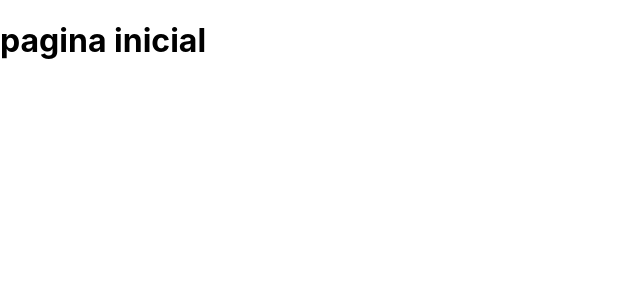
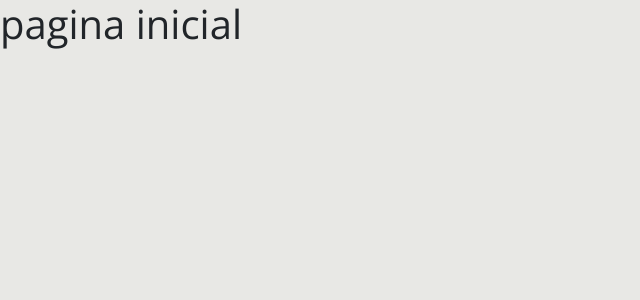
Before and after one commit to mazzillio/DsMovies-node-react, a React (Vite) app in the folder frontend/: page / in a window 1280 px wide. Shown: the top 300 px of the page, without its empty margins (0-640 px from the left). Built offline with nearby package versions, Linux system fonts and the light colour scheme.

Commit message:
Bootstrap

```diff
--- a/frontend/package.json
+++ b/frontend/package.json
@@ -8,6 +8,7 @@
     "preview": "vite preview"
   },
   "dependencies": {
+    "bootstrap": "5.1.3",
     "react": "^17.0.2",
     "react-dom": "^17.0.2"
   },
--- a/frontend/src/index.css
+++ b/frontend/src/index.css
@@ -1,13 +1,21 @@
-body {
-  margin: 0;
-  font-family: -apple-system, BlinkMacSystemFont, 'Segoe UI', 'Roboto', 'Oxygen',
-    'Ubuntu', 'Cantarell', 'Fira Sans', 'Droid Sans', 'Helvetica Neue',
-    sans-serif;
-  -webkit-font-smoothing: antialiased;
-  -moz-osx-font-smoothing: grayscale;
+@import url('https://fonts.googleapis.com/css2?family=Open+Sans:wght@400;700&display=swap');
+
+:root {
+  --color-primary: #4D41C0;
 }
 
-code {
-  font-family: source-code-pro, Menlo, Monaco, Consolas, 'Courier New',
-    monospace;
+* {
+    margin: 0;
+    padding: 0;
+    box-sizing: border-box;
+    font-family: 'Open Sans', sans-serif;
 }
+
+html, body {
+    background-color: #E8E8E5;
+}
+
+a, a:hover {
+  text-decoration: none;
+  color: unset;
+}
--- a/frontend/src/main.tsx
+++ b/frontend/src/main.tsx
@@ -1,7 +1,8 @@
 import React from 'react'
 import ReactDOM from 'react-dom'
-import './index.css'
 import App from './App'
+import 'bootstrap/dist/css/bootstrap.css';
+import './index.css';
 
 ReactDOM.render(
   <React.StrictMode>
```
Also changed, not shown: 1 other file (tests, documents, lock files or other folders).
